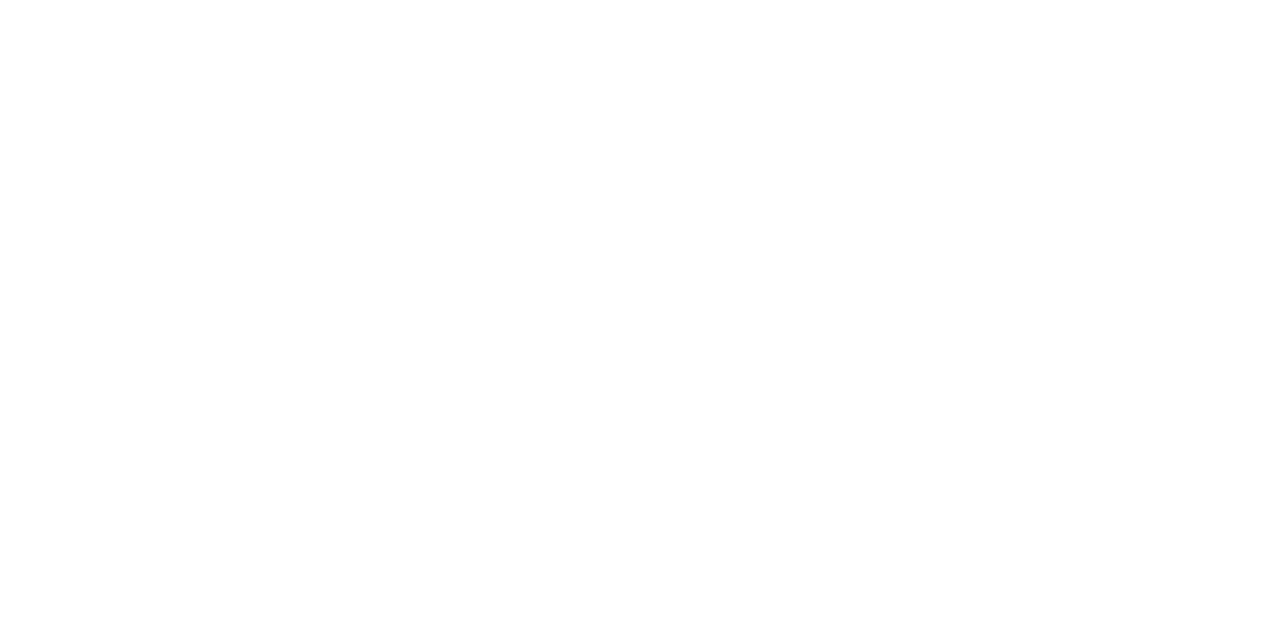
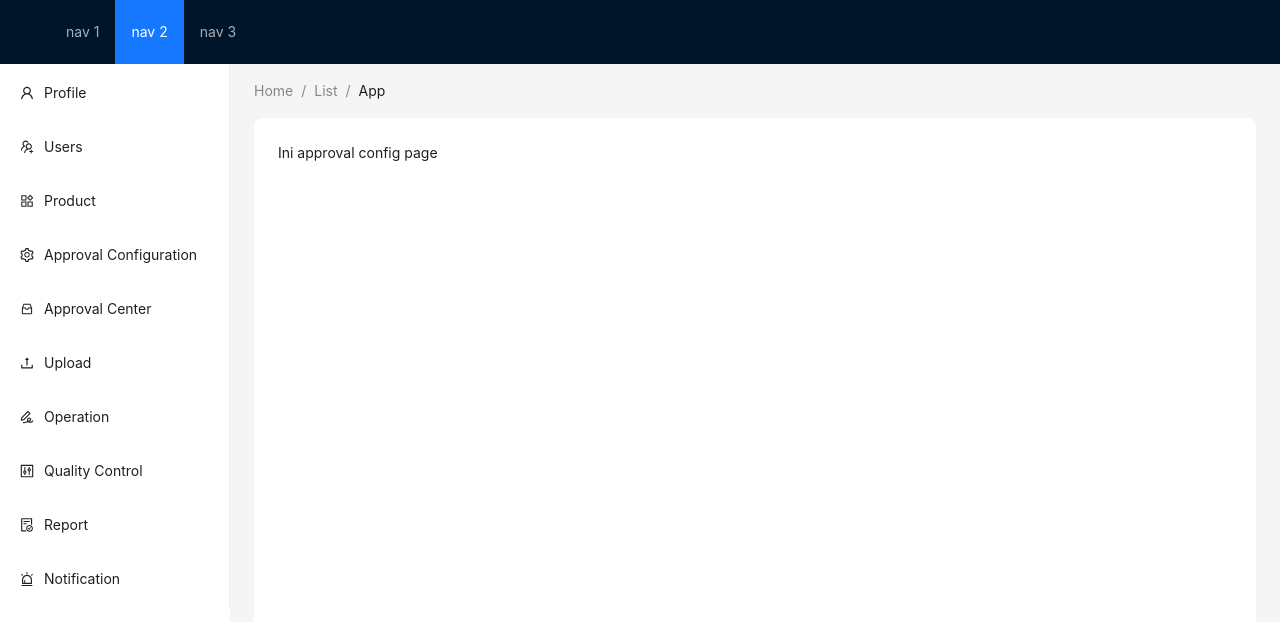
Before and after one commit to IQMS-System/AnalysisToolFrontend, a React (Vite) app: page /approval-config in a window 1280 px wide. Before the commit this address had no page. Shown: the top 622 px of the page. Built offline with nearby package versions, Linux system fonts and the light colour scheme.

Commit message:
feat: implement sidenav

```diff
--- a/src/components/BaseLayout/index.tsx
+++ b/src/components/BaseLayout/index.tsx
@@ -13,14 +13,16 @@
 } from "@ant-design/icons";
 import type { MenuProps } from "antd";
 import { Breadcrumb, Layout, Menu, theme } from "antd";
+import { useNavigate } from "react-router-dom";
 
 interface Props {
   children: React.ReactNode;
 }
 
-interface Menu {
+interface MenuItem {
   title: string;
   icon: string | FunctionComponent<object> | ComponentClass<object, unknown>;
+  path: string;
 }
 
 const { Header, Content, Sider } = Layout;
@@ -30,46 +32,56 @@
   label: `nav ${key}`,
 }));
 
-const menu: Menu[] = [
+const menu: MenuItem[] = [
   {
     title: "Profile",
     icon: UserOutlined,
+    path: "/profile",
   },
   {
     title: "Users",
     icon: UsergroupAddOutlined,
+    path: "/users",
   },
   {
     title: "Product",
     icon: ProductOutlined,
+    path: "/product",
   },
   {
     title: "Approval Configuration",
     icon: SettingOutlined,
+    path: "/approval-config",
   },
   {
     title: "Approval Center",
     icon: InboxOutlined,
+    path: "/approval-center",
   },
   {
     title: "Upload",
     icon: UploadOutlined,
+    path: "/upload",
   },
   {
     title: "Operation",
     icon: SignatureOutlined,
+    path: "/operation",
   },
   {
     title: "Quality Control",
     icon: ControlOutlined,
+    path: "/quality-control",
   },
   {
     title: "Report",
     icon: FileDoneOutlined,
+    path: "/report",
   },
   {
     title: "Notification",
     icon: AlertOutlined,
+    path: "/notifications",
   },
 ];
 
@@ -80,10 +92,12 @@
     key: `sub${key}`,
     icon: React.createElement(icon.icon),
     label: icon.title,
+    path: icon.path,
   };
 });
 
 const BaseLayout = ({ children }: Props) => {
+  const navigate = useNavigate();
   const {
     token: { colorBgContainer, borderRadiusLG },
   } = theme.useToken();
@@ -104,13 +118,24 @@
       </Header>
       <Layout style={{ minHeight: "92vh" }}>
         <Sider width={230} style={{ background: colorBgContainer }}>
-          <Menu
-            mode="inline"
-            defaultSelectedKeys={["1"]}
-            defaultOpenKeys={["sub1"]}
-            style={{ height: "100%", borderRight: 0 }}
-            items={listMenu}
-          />
+          <Menu>
+            {listMenu.map((menu) => {
+              return (
+                <Menu.Item
+                  key={menu.key}
+                  icon={menu.icon}
+                  style={{
+                    height: "50px",
+                    display: "flex",
+                    alignItems: "center",
+                  }}
+                  onClick={() => navigate(menu.path)}
+                >
+                  {menu.label}
+                </Menu.Item>
+              );
+            })}
+          </Menu>
         </Sider>
         <Layout style={{ padding: "0 24px 24px" }}>
           <Breadcrumb style={{ margin: "16px 0" }}>
--- /dev/null
+++ b/src/routes/ApprovalCenterPage/index.tsx
@@ -0,0 +1,11 @@
+import BaseLayout from "../../components/BaseLayout";
+
+const ApprovalCenterPage = () => {
+  return (
+    <BaseLayout>
+      <div>Ini Approval Page</div>
+    </BaseLayout>
+  );
+};
+
+export default ApprovalCenterPage;
--- /dev/null
+++ b/src/routes/ApprovalConfigPage/index.tsx
@@ -0,0 +1,11 @@
+import BaseLayout from "../../components/BaseLayout";
+
+const ApprovalConfigPage = () => {
+  return (
+    <BaseLayout>
+      <div>Ini approval config page</div>
+    </BaseLayout>
+  );
+};
+
+export default ApprovalConfigPage;
--- /dev/null
+++ b/src/routes/NotificationPage/index.tsx
@@ -0,0 +1,11 @@
+import BaseLayout from "../../components/BaseLayout";
+
+const NotificationPage = () => {
+  return (
+    <BaseLayout>
+      <div>Ini notification page</div>
+    </BaseLayout>
+  );
+};
+
+export default NotificationPage;
--- /dev/null
+++ b/src/routes/OperationPage/index.tsx
@@ -0,0 +1,11 @@
+import BaseLayout from "../../components/BaseLayout";
+
+const OperationPage = () => {
+  return (
+    <BaseLayout>
+      <div>Ini operation page</div>
+    </BaseLayout>
+  );
+};
+
+export default OperationPage;
--- /dev/null
+++ b/src/routes/ProductPage/index.tsx
@@ -0,0 +1,11 @@
+import BaseLayout from "../../components/BaseLayout";
+
+const ProductPage = () => {
+  return (
+    <BaseLayout>
+      <div>Ini product page</div>
+    </BaseLayout>
+  );
+};
+
+export default ProductPage;
--- /dev/null
+++ b/src/routes/ProfilePage/index.tsx
@@ -0,0 +1,11 @@
+import BaseLayout from "../../components/BaseLayout";
+
+const ProfilePage = () => {
+  return (
+    <BaseLayout>
+      <div>Ini profile page</div>
+    </BaseLayout>
+  );
+};
+
+export default ProfilePage;
--- /dev/null
+++ b/src/routes/QualityControlPage/index.tsx
@@ -0,0 +1,11 @@
+import BaseLayout from "../../components/BaseLayout";
+
+const QualityControlPage = () => {
+  return (
+    <BaseLayout>
+      <div>Ini quality page control</div>
+    </BaseLayout>
+  );
+};
+
+export default QualityControlPage;
--- /dev/null
+++ b/src/routes/ReportPage/index.tsx
@@ -0,0 +1,11 @@
+import BaseLayout from "../../components/BaseLayout";
+
+const ReportPage = () => {
+  return (
+    <BaseLayout>
+      <div>Ini report page</div>
+    </BaseLayout>
+  );
+};
+
+export default ReportPage;
--- /dev/null
+++ b/src/routes/UploadPage/index.tsx
@@ -0,0 +1,11 @@
+import BaseLayout from "../../components/BaseLayout";
+
+const UploadPage = () => {
+  return (
+    <BaseLayout>
+      <div>Ini upload page</div>
+    </BaseLayout>
+  );
+};
+
+export default UploadPage;
--- a/src/routes/index.tsx
+++ b/src/routes/index.tsx
@@ -3,6 +3,15 @@
 import HomePage from "./HomePage";
 import PrivateRoutes from "../components/PrivateRoutes";
 import UsersPage from "./UsersPage";
+import ProfilePage from "./ProfilePage";
+import ProductPage from "./ProductPage";
+import ApprovalConfigPage from "./ApprovalConfigPage";
+import ApprovalCenterPage from "./ApprovalCenterPage";
+import UploadPage from "./UploadPage";
+import OperationPage from "./OperationPage";
+import QualityControlPage from "./QualityControlPage";
+import ReportPage from "./ReportPage";
+import NotificationPage from "./NotificationPage";
 
 const MainRoutes = () => {
   return (
@@ -12,6 +21,15 @@
       <Route element={<PrivateRoutes />}>
         <Route path="/" element={<HomePage />} />
         <Route path="/users" element={<UsersPage />} />
+        <Route path="/profile" element={<ProfilePage />} />
+        <Route path="/product" element={<ProductPage />} />
+        <Route path="/approval-config" element={<ApprovalConfigPage />} />
+        <Route path="/approval-center" element={<ApprovalCenterPage />} />
+        <Route path="/upload" element={<UploadPage />} />
+        <Route path="/operation" element={<OperationPage />} />
+        <Route path="/quality-control" element={<QualityControlPage />} />
+        <Route path="/report" element={<ReportPage />} />
+        <Route path="/notifications" element={<NotificationPage />} />
       </Route>
     </Routes>
   );
```
